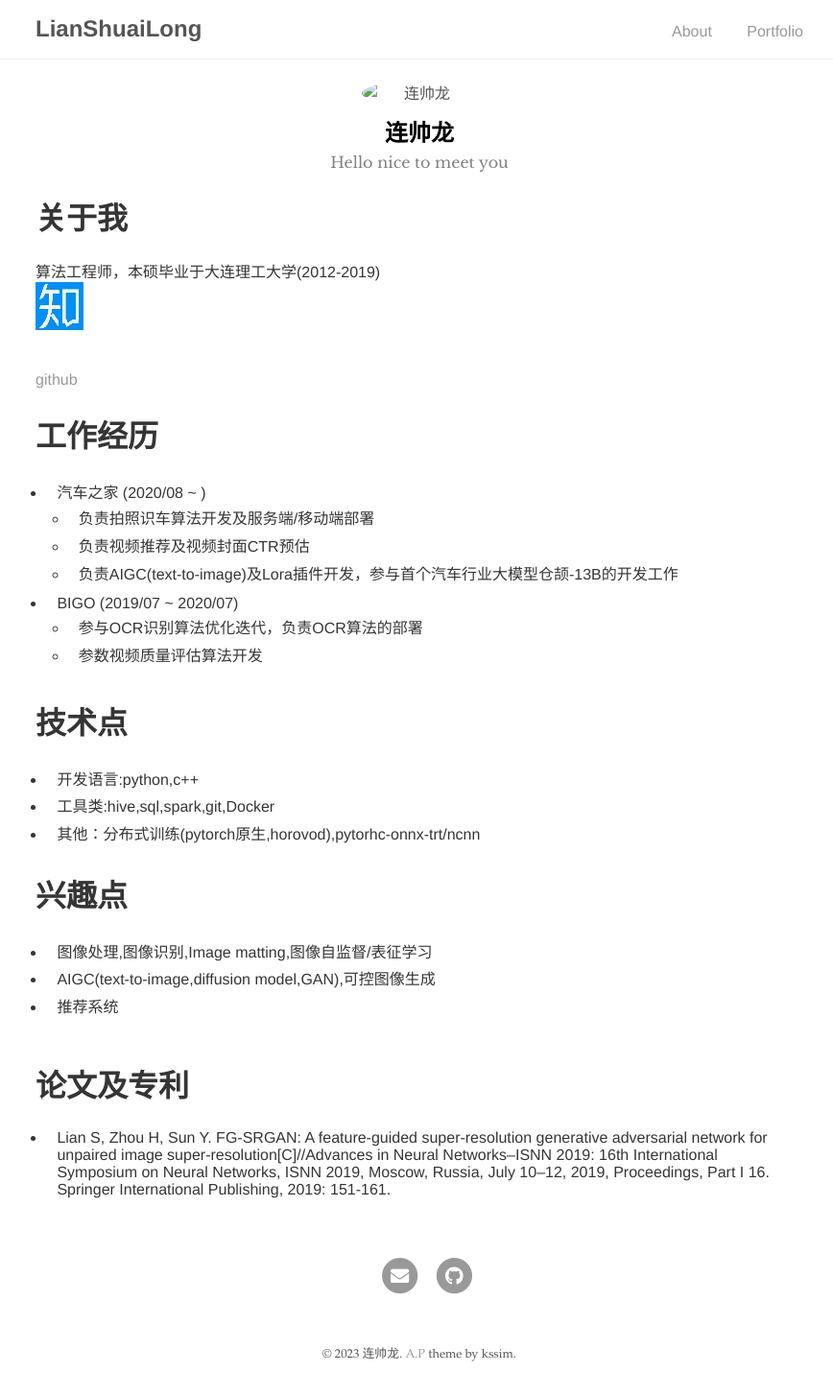
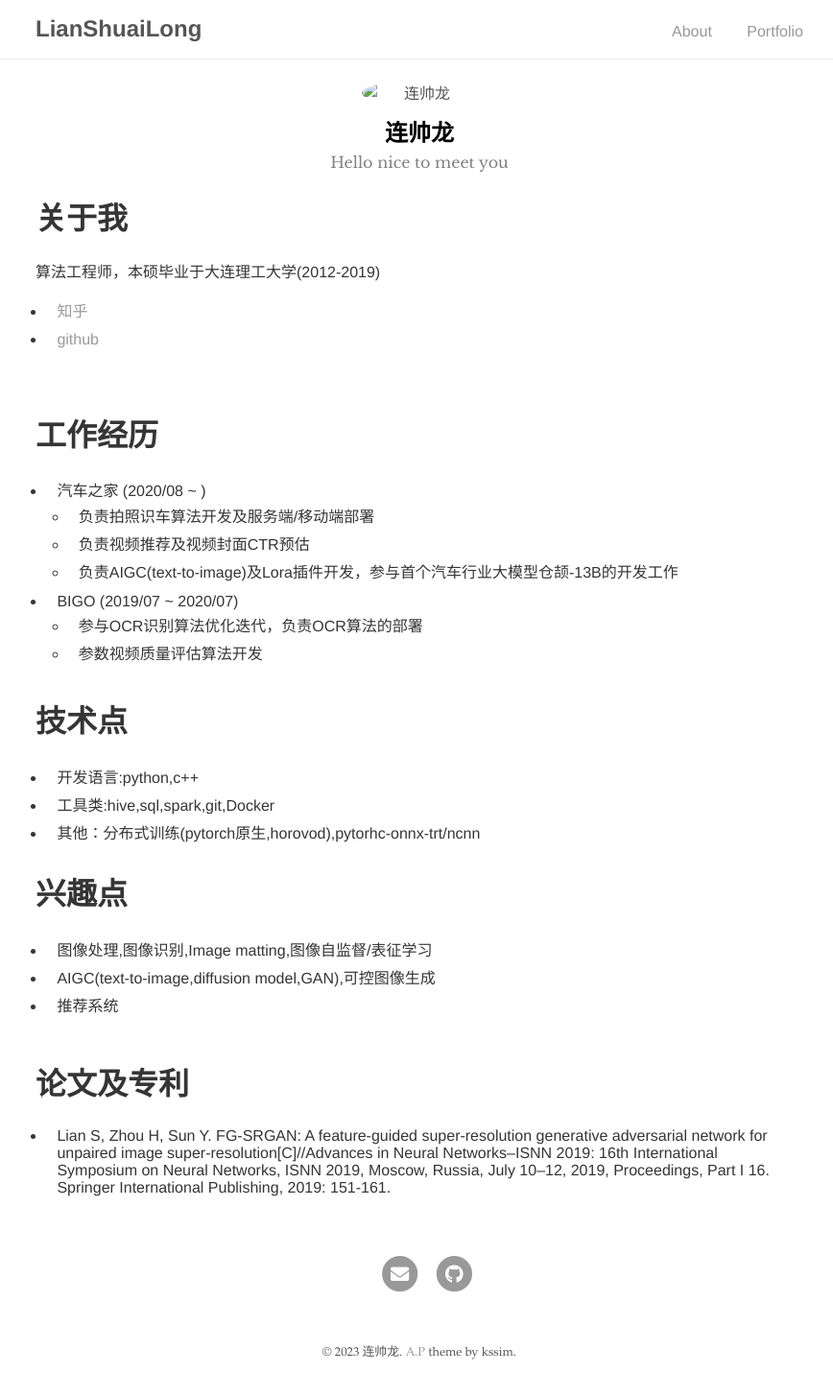
Before and after one commit to LianShuaiLong/LianShuaiLong.github.io, a Jekyll site: the page built from index.md, in a window 1280 px wide. Shown: the whole page at 96% size, without its empty margins (203-1071 px from the left). Built offline with Jekyll 4.4.1, drawn with Linux system fonts in a browser that asks for light colours; our own code applies the rules of GitHub Pages for plain Markdown files.

Commit message:
modify index.md 11

```diff
--- a/index.md
+++ b/index.md
@@ -4,8 +4,10 @@ layout: about
 
 # 关于我
 算法工程师，本硕毕业于大连理工大学(2012-2019)
-[![知乎](assets/img/a.jpg)](https://www.zhihu.com/people/lian-shuai-long)
-[github](https://github.com/LianShuaiLong)
+<ul>
+  <li> <a href="https://www.zhihu.com/people/lian-shuai-long">知乎</a> </li>
+  <li> <a href="https://github.com/LianShuaiLong">github</a> </li>
+</ul>
 <br/>
 
 # 工作经历
```
Also changed, not shown: assets/img/zhihu.jpg (renamed from assets/img/a.jpg).
